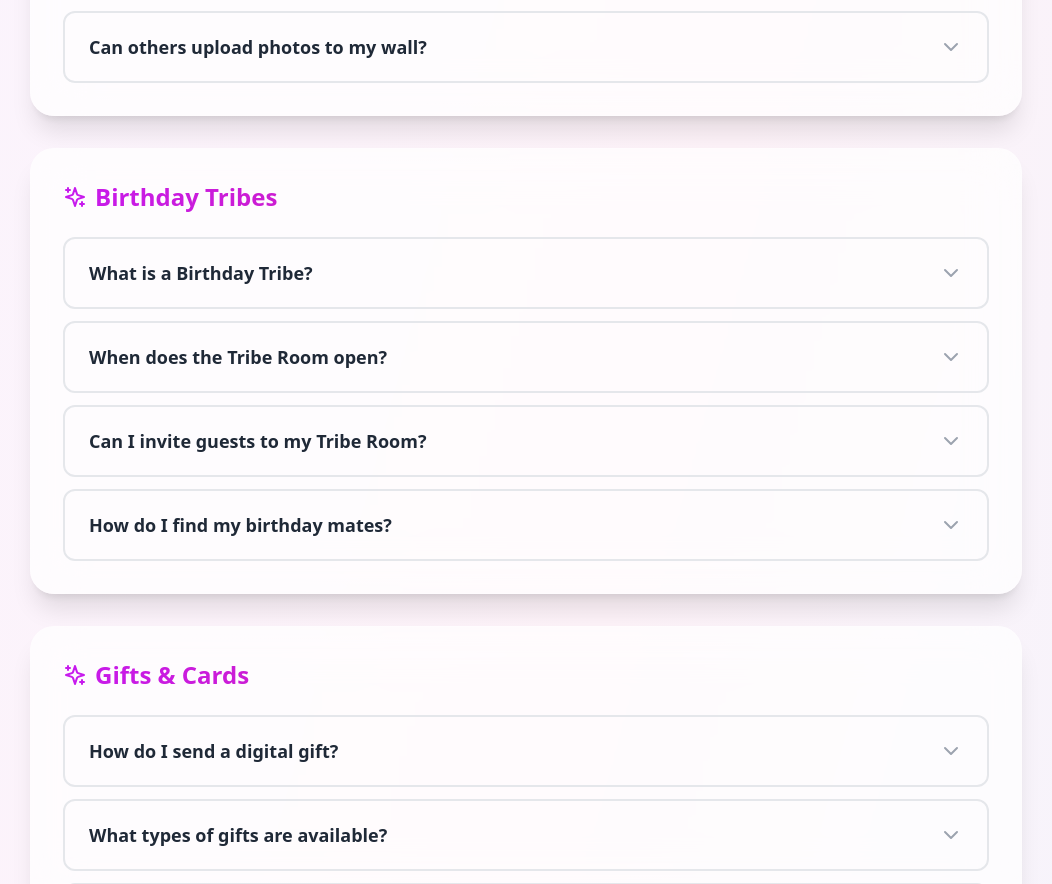
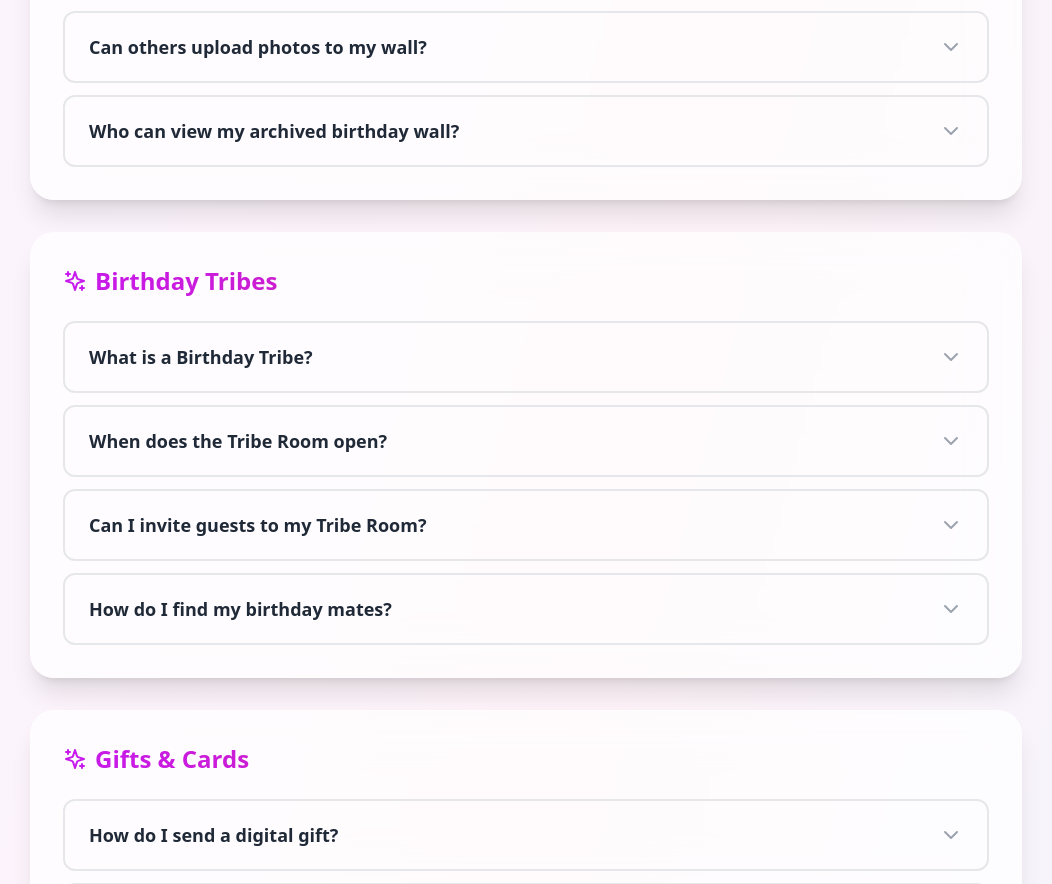
Before and after one commit to fidateq-hbm/happy-birthday-mate, a Next.js app in the folder frontend/: page /faq in a window 1280 px wide. Shown: the part 1486-2370 px from the top of the page, without its empty margins (114-1166 px from the left). Built offline with nearby package versions, Linux system fonts and the light colour scheme; no server answers.

Commit message:
Add FAQ about archived wall privacy - only celebrant can view archived walls

```diff
--- a/frontend/src/app/faq/page.tsx
+++ b/frontend/src/app/faq/page.tsx
@@ -63,6 +63,11 @@ const FAQ_DATA: FAQItem[] = [
     category: 'birthday-walls',
     question: 'Can others upload photos to my wall?',
     answer: 'Yes! While your wall is open (24 hours before to 48 hours after your birthday), anyone with the link can upload photos. After it closes, the wall becomes read-only and archived.'
+  },
+  {
+    category: 'birthday-walls',
+    question: 'Who can view my archived birthday wall?',
+    answer: 'After closure, the Birthday Wall becomes archived and visible only to the celebrant. This ensures your memories remain private and personal. Only you can access your archived walls through the Wall Archive section in your dashboard.'
   },
 
   // Tribes
```
